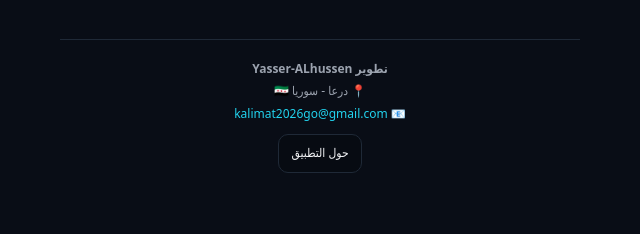
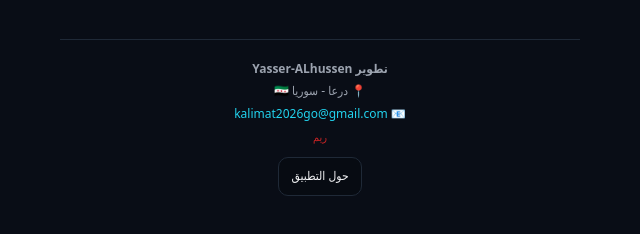
Before and after one commit to hassan2026go/rimbook, a plain HTML site: page index.html in a window 1280 px wide. Shown: the part 973-1207 px from the top of the page, 320-960 px from the left. Drawn offline with Linux system fonts and the light colour scheme.

Commit message:
Add discreet red Rim platform link in footer

```diff
--- a/index.html
+++ b/index.html
@@ -65,7 +65,7 @@ canvas{max-width:100%}
 details summary{cursor:pointer;padding:4px 0}
 pre{overflow-x:auto}
 @media print{header,nav,.mic{display:none}}
-footer#appFooter{max-width:520px;margin:18px auto 100px;padding:18px 14px;text-align:center;border-top:1px solid var(--bd);color:var(--mu);font-size:12px;line-height:1.9}footer#appFooter a{color:var(--ac);text-decoration:none}footer#appFooter button{margin-top:8px}
+footer#appFooter{max-width:520px;margin:18px auto 100px;padding:18px 14px;text-align:center;border-top:1px solid var(--bd);color:var(--mu);font-size:12px;line-height:1.9}footer#appFooter a{color:var(--ac);text-decoration:none}footer#appFooter button{margin-top:8px}footer#appFooter .rim-link{color:#dc2626;font-size:11px;font-weight:500;text-decoration:none;opacity:.9}footer#appFooter .rim-link:focus,footer#appFooter .rim-link:hover{text-decoration:underline}
 </style>
 </head>
 <body data-theme="dark">
@@ -79,7 +79,7 @@ footer#appFooter{max-width:520px;margin:18px auto 100px;padding:18px 14px;text-a
 <main id="view"></main>
 <button id="micBtn" class="mic" onclick="voiceCapture()" aria-label="التسجيل الصوتي">🎤</button>
 <nav id="tabs"></nav>
-<footer id="appFooter"><strong>تطوير Yasser-ALhussen</strong><br>📍 درعا - سوريا 🇸🇾<br>📧 <a href="mailto:kalimat2026go@gmail.com">kalimat2026go@gmail.com</a><br><button type="button" onclick="go('about')">حول التطبيق</button></footer>
+<footer id="appFooter"><strong>تطوير Yasser-ALhussen</strong><br>📍 درعا - سوريا 🇸🇾<br>📧 <a href="mailto:kalimat2026go@gmail.com">kalimat2026go@gmail.com</a><br><a class="rim-link" href="https://hassan2026go.github.io/Rimail/" target="_blank" rel="noopener noreferrer" aria-label="منصة ريم">ريم</a><br><button type="button" onclick="go('about')">حول التطبيق</button></footer>
 
 <script src="./app.js"></script>
 <script src="./sync.js"></script>
```
